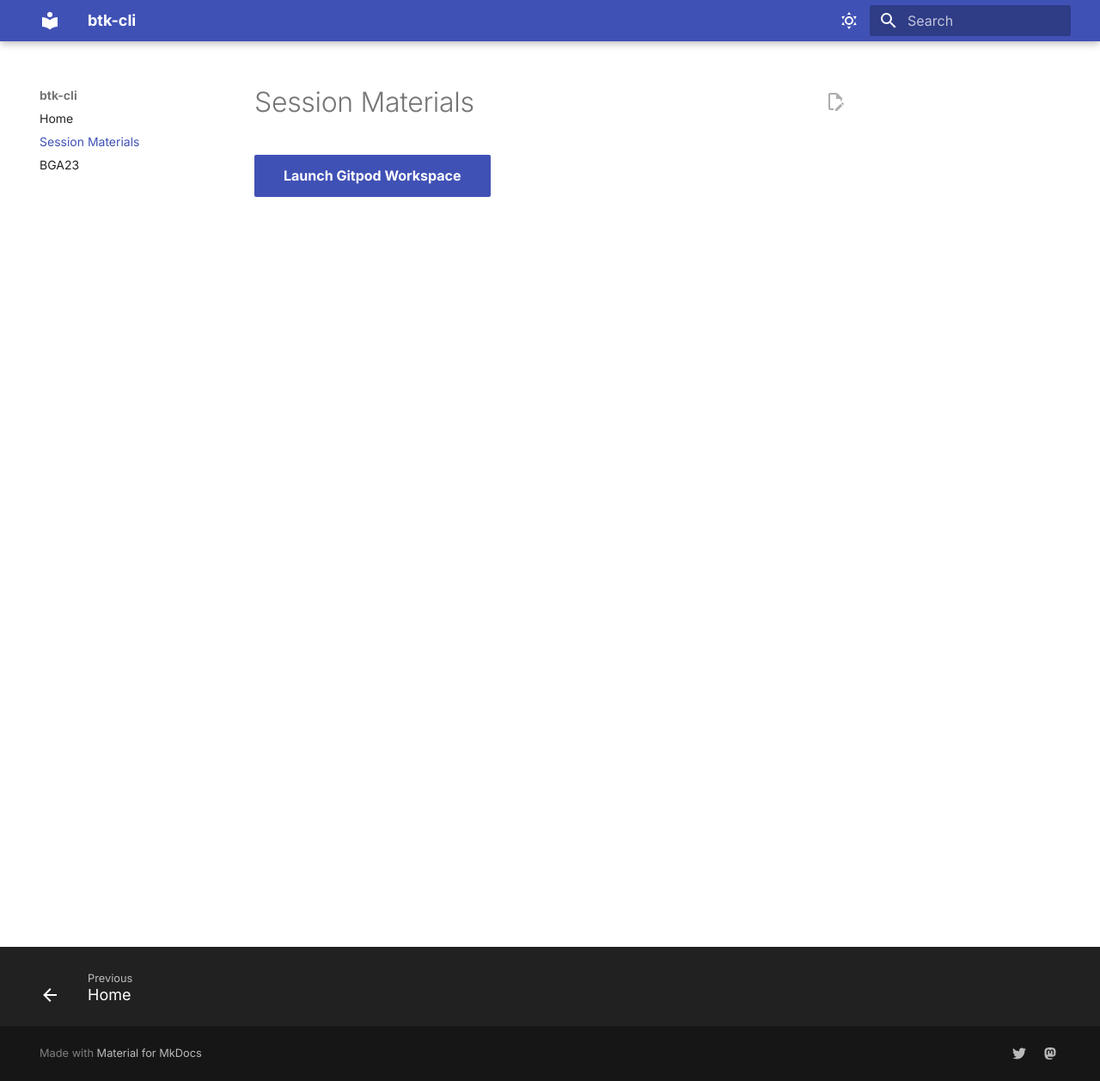
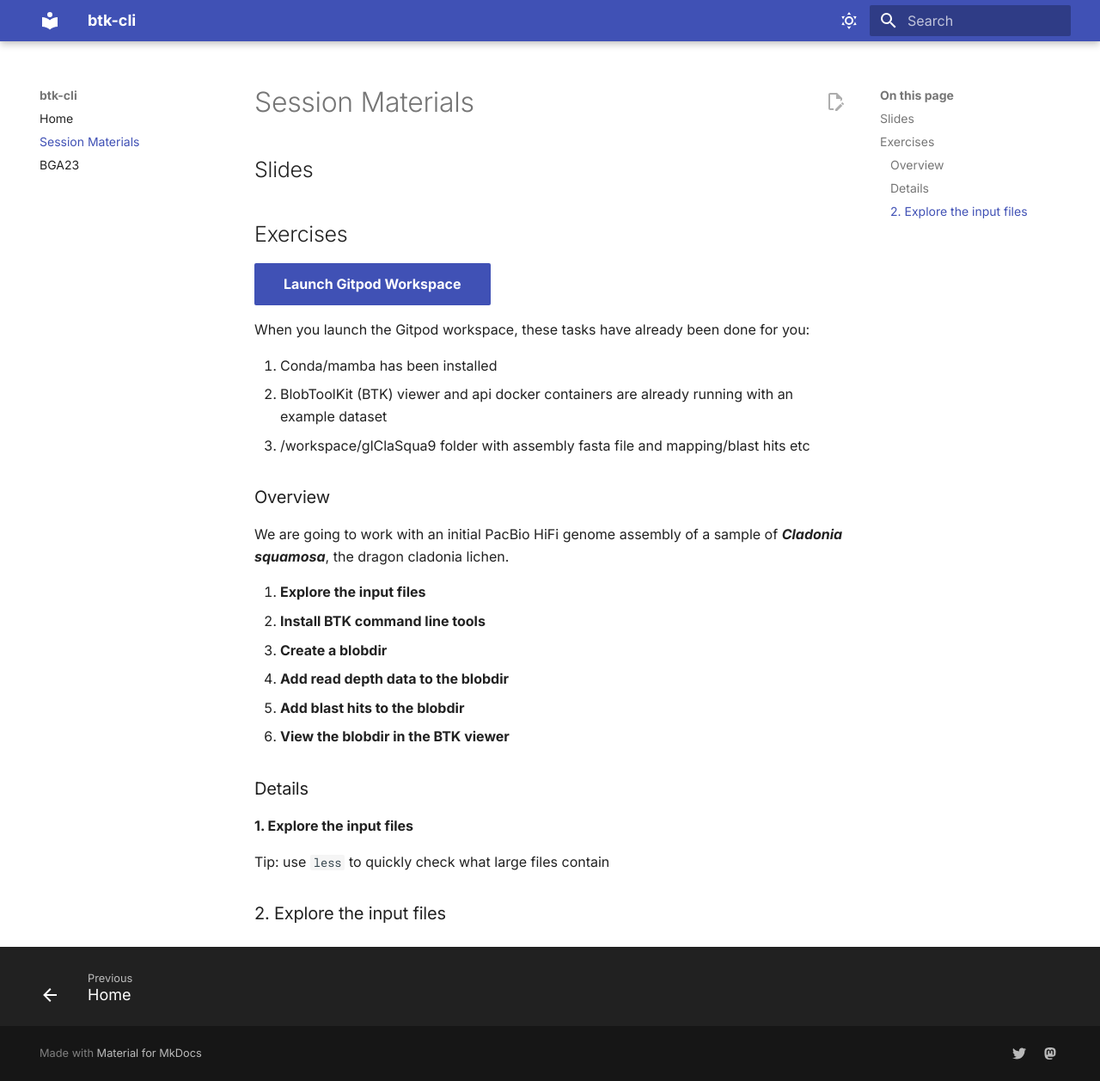
Before and after one commit to BGAcademy23/btk-cli, an MkDocs documentation site: the page built from docs/materials.md, in a window 1280 px wide and 1257 px high. Shown: the whole window at 86% size. Built offline with MkDocs 1.6.1 and Material for MkDocs 9.7.7, drawn with Linux system fonts in a browser that asks for light colours.

Commit message:
add overview

```diff
--- a/docs/materials.md
+++ b/docs/materials.md
@@ -1,3 +1,32 @@
 # Session Materials
 
+## Slides
+
+## Exercises
+
 [Launch Gitpod Workspace](https://gitpod.io/#https://github.com/bgacademy23/btk-cli){ : target="_blank" .md-button .md-button--primary }
+
+When you launch the Gitpod workspace, these tasks have already been done for you:
+
+1. Conda/mamba has been installed
+2. BlobToolKit (BTK) viewer and api docker containers are already running with an example dataset
+3. /workspace/glClaSqua9 folder with assembly fasta file and mapping/blast hits etc
+
+### Overview
+
+We are going to work with an initial PacBio HiFi genome assembly of a sample of **_Cladonia squamosa_**, the dragon cladonia lichen.
+
+1. **Explore the input files**
+2. **Install BTK command line tools**
+3. **Create a blobdir**
+4. **Add read depth data to the blobdir**
+5. **Add blast hits to the blobdir**
+6. **View the blobdir in the BTK viewer**
+
+### Details
+
+**1. Explore the input files**
+
+Tip: use `less` to quickly check what large files contain
+
+### 2. Explore the input files
```
